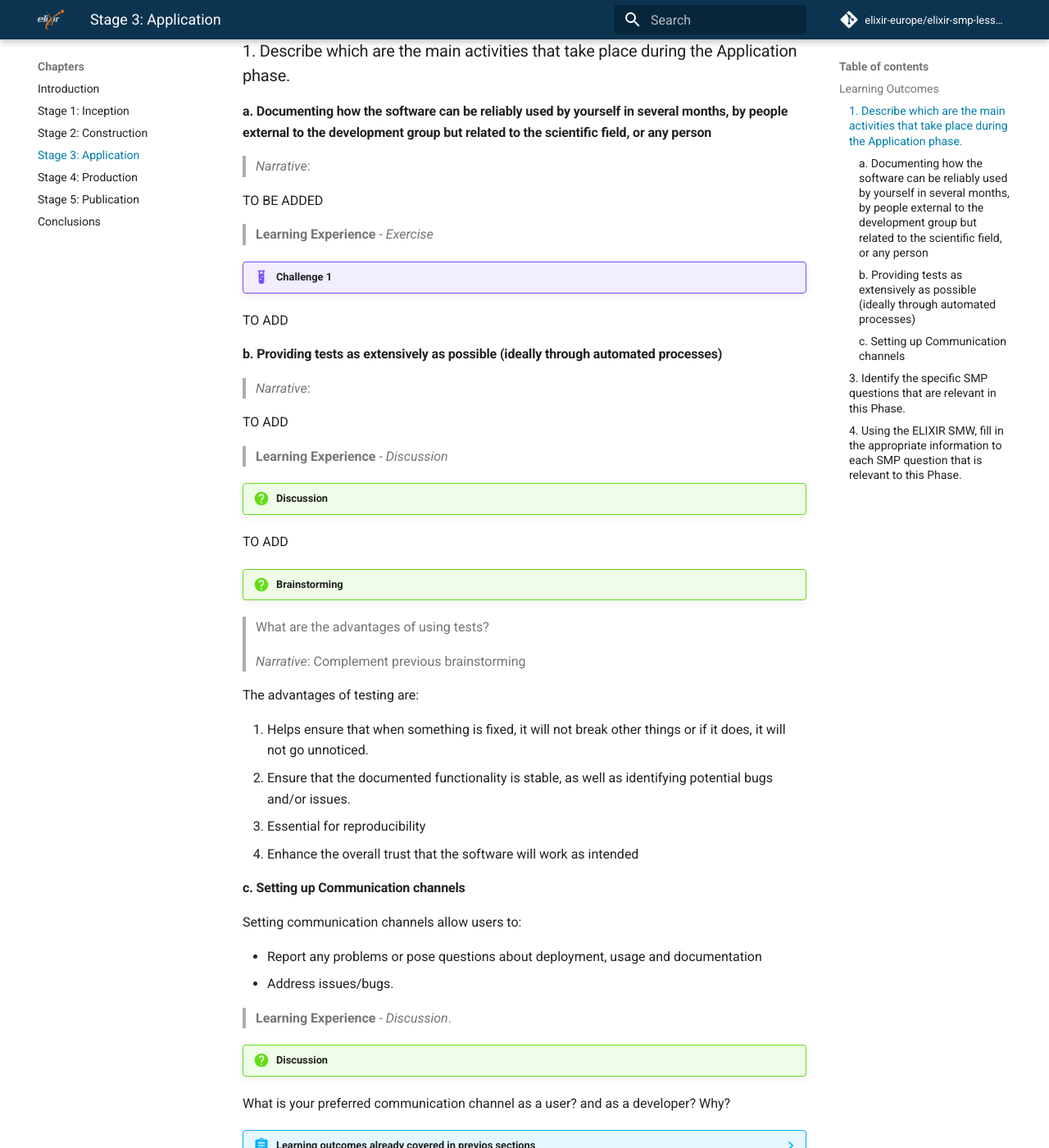
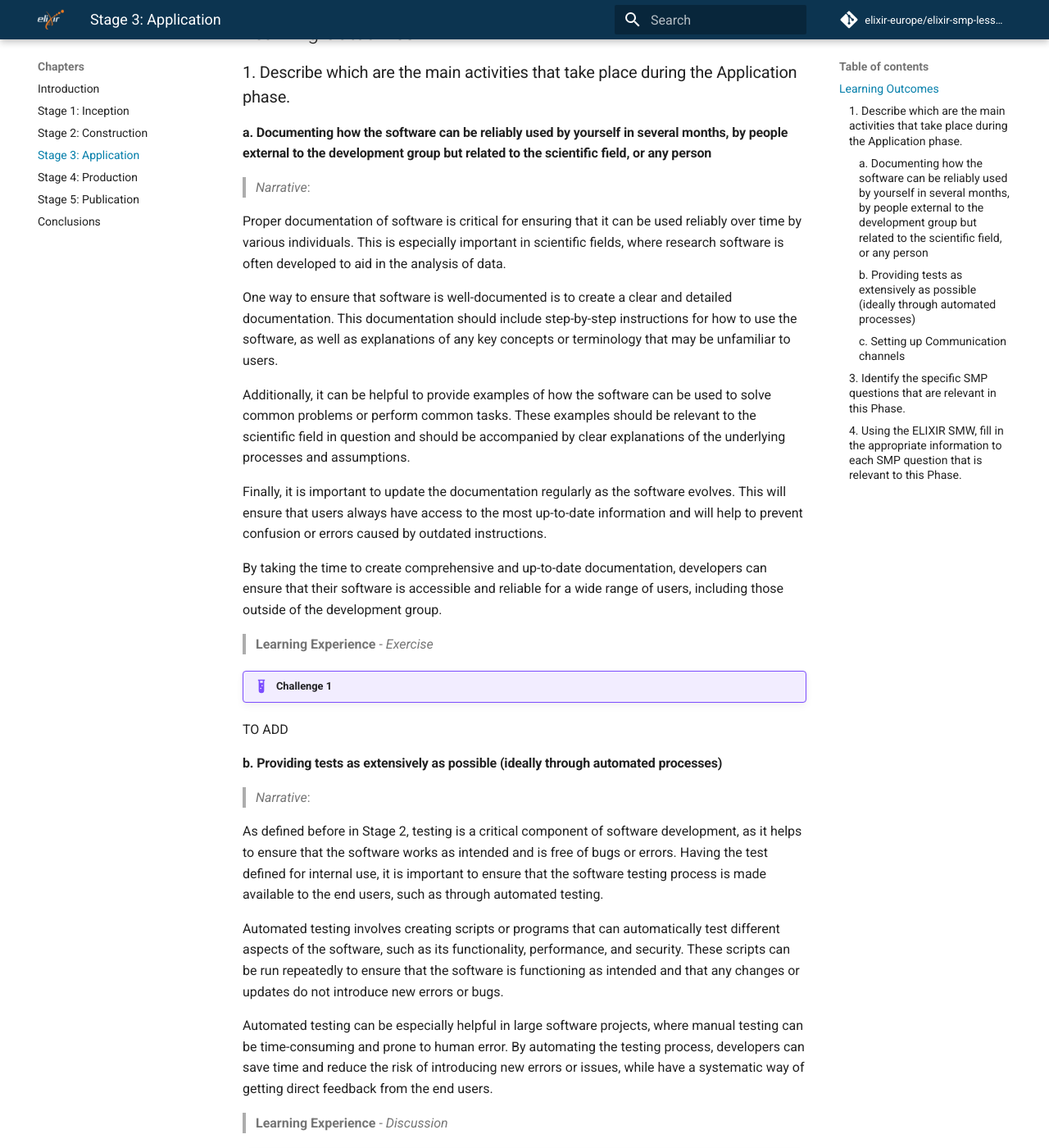
Before and after one commit to elixir-europe/elixir-smp-lesson, an MkDocs documentation site: the page built from docs/chapters/stage3_application.md, in a window 1280 px wide and 1400 px high, scrolled down 640 px. Shown: the whole window at 82% size. Built offline with MkDocs 1.6.1 and Material for MkDocs 9.7.7, drawn with Linux system fonts in a browser that asks for light colours; comment, search, counter and statistics services are not loaded; some of the changed text lies outside the part shown.

Commit message:
Some text in Stage 3

```diff
--- a/docs/chapters/stage3_application.md
+++ b/docs/chapters/stage3_application.md
@@ -17,7 +17,7 @@
 
 
 !!! info
-  This is the stage in which core functionality is developed in an iterative process. The software will most likely be developed with the use of toy example input data. During this stage, developers will document the code while writing it (inline documentation, docstrings etc.). It is also important to ensure that the code functions as intended (e.g. via unit tests or doctests).
+  In this stage the software can be readily applied to all relevant data, still used mostly by the development team (or the lone developer). The primary focus at this stage is the quality assessment of the software, i.e. provide a battery of tests, ideally fully automated, that ensure valid execution and behaviour. Also, care should be given to providing proper instructions to assure the software can be easily installed and set up in common scenarios
 
 ## Learning Outcomes
 
@@ -27,7 +27,16 @@
 
 > *Narrative*:
 
-TO BE ADDED
+Proper documentation of software is critical for ensuring that it can be used reliably over time by various individuals. This is especially important in scientific fields, where research software is often developed to aid in the analysis of data.
+
+One way to ensure that software is well-documented is to create a clear and detailed documentation. This documentation should include step-by-step instructions for how to use the software, as well as explanations of any key concepts or terminology that may be unfamiliar to users.
+
+Additionally, it can be helpful to provide examples of how the software can be used to solve common problems or perform common tasks. These examples should be relevant to the scientific field in question and should be accompanied by clear explanations of the underlying processes and assumptions.
+
+Finally, it is important to update the documentation regularly as the software evolves. This will ensure that users always have access to the most up-to-date information and will help to prevent confusion or errors caused by outdated instructions.
+
+By taking the time to create comprehensive and up-to-date documentation, developers can ensure that their software is accessible and reliable for a wide range of users, including those outside of the development group.
+
 
 > **Learning Experience** - *Exercise*
 
@@ -39,7 +48,12 @@
 
 > *Narrative*:
 
-TO ADD
+As defined before in Stage 2, testing is a critical component of software development, as it helps to ensure that the software works as intended and is free of bugs or errors. Having the test defined for internal use, it is important to ensure that the software testing process is made available to the end users, such as through automated testing.
+
+Automated testing involves creating scripts or programs that can automatically test different aspects of the software, such as its functionality, performance, and security. These scripts can be run repeatedly to ensure that the software is functioning as intended and that any changes or updates do not introduce new errors or bugs.
+
+Automated testing can be especially helpful in large software projects, where manual testing can be time-consuming and prone to human error. By automating the testing process, developers can save time and reduce the risk of introducing new errors or issues, while have a systematic way of getting direct feedback from the end users.
+
 
 >**Learning Experience** - *Discussion*
 
```
